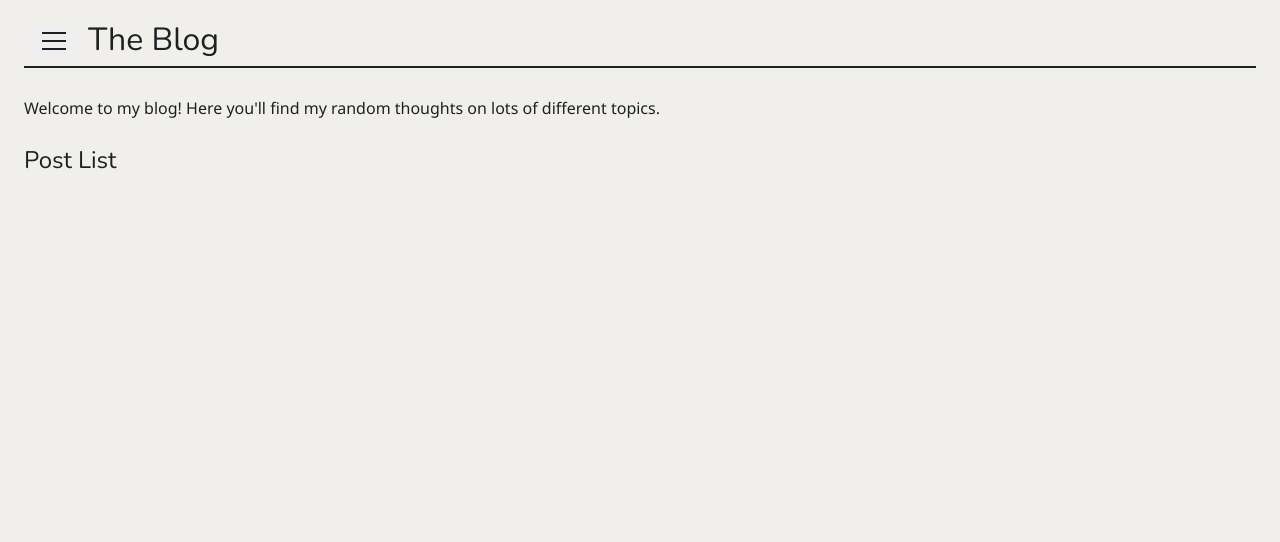
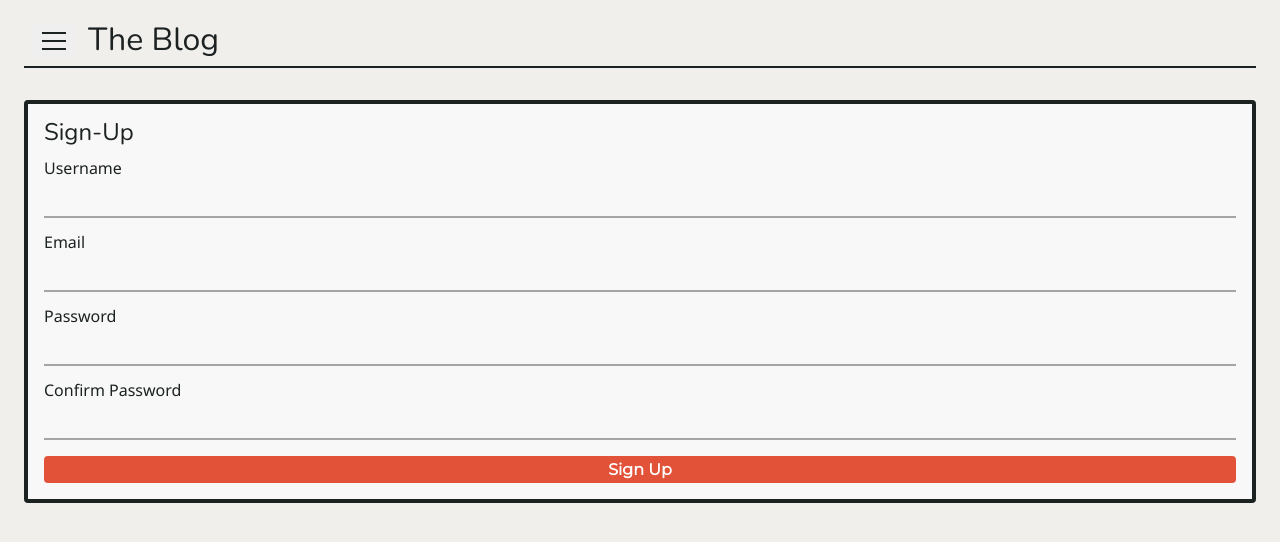
Before and after one commit to Liger-Z/blog_front, a React (Create React App) app: page /signup in a window 1280 px wide. Shown: the top 542 px of the page. Built offline with nearby package versions, Linux system fonts and the light colour scheme; no server answers.

Commit message:
Add SignUp component

```diff
--- a/src/App.js
+++ b/src/App.js
@@ -2,6 +2,7 @@ import { BrowserRouter as Router, Switch, Route } from 'react-router-dom';
 import Header from './components/Header';
 import Home from './components/Home';
 import Login from './components/Login';
+import SignUp from './components/SignUp';
 
 function App() {
   return (
@@ -11,6 +12,9 @@ function App() {
         <Switch>
           <Route path="/login">
             <Login />
+          </Route>
+          <Route path="/signup">
+            <SignUp />
           </Route>
           <Route path="/">
             <Home />
--- a/src/components/Navbar.js
+++ b/src/components/Navbar.js
@@ -35,6 +35,11 @@ const Navbar = () => {
               Login
             </Link>
           </li>
+          <li>
+            <Link to="/signup" onClick={handleClick}>
+              Sign-Up
+            </Link>
+          </li>
         </ul>
       </nav>
       <div id="background-filter"></div>
--- /dev/null
+++ b/src/components/SignUp.js
@@ -0,0 +1,66 @@
+import { useState } from 'react';
+
+const SignUp = () => {
+  const [field, setField] = useState({
+    username: '',
+    email: '',
+    password: '',
+    passwordConfirmation: ''
+  });
+
+  const handleChange = (event) => {
+    const target = event.target;
+
+    setField({
+      ...field,
+      [target.name]: target.value,
+    });
+  };
+
+  const handleSubmit = (event) => {
+    event.preventDefault();
+  };
+
+  return (
+    <div className="signup-container">
+      <form onSubmit={handleSubmit}>
+        <h2>Sign-Up</h2>
+        <label>Username</label>
+        <br />
+        <input
+          type="text"
+          name="username"
+          value={field.username}
+          onChange={handleChange}
+        />
+        <label>Email</label>
+        <br />
+        <input
+          type="email"
+          name="email"
+          value={field.email}
+          onChange={handleChange}
+        />
+        <label>Password</label>
+        <br />
+        <input
+          type="password"
+          name="password"
+          value={field.password}
+          onChange={handleChange}
+        />
+        <label>Confirm Password</label>
+        <br />
+        <input
+          type="password"
+          name="passwordConfirmation"
+          value={field.passwordConfirmation}
+          onChange={handleChange}
+        />
+        <button>Sign Up</button>
+      </form>
+    </div>
+  );
+};
+
+export default SignUp;
--- a/src/index.css
+++ b/src/index.css
@@ -32,6 +32,46 @@ h1 {
 h2 {
   font-family: 'Nunito';
   font-size: 1.5rem;
+}
+
+/***** Generic Form Styling *****/
+
+form {
+  display: flex;
+  flex-direction: column;
+}
+
+form > label {
+  margin-bottom: 4px;
+}
+
+form > input {
+  border: 0px;
+  border-bottom: 2px solid #1c212262;
+  margin-bottom: 16px;
+  background-color: rgb(248, 248, 248);
+  font-size: 1rem;
+}
+
+form > input:focus {
+  outline: none;
+  border-bottom: 2px solid #1c2122;
+}
+
+form > button {
+  padding: 4px 8px;
+  border: 0px;
+  border-radius: 4px;
+  background-color: #e25238;
+  color: white;
+  font-family: 'Montserrat';
+  font-size: 1rem;
+  font-weight: bold;
+}
+
+form > h2 {
+  margin-bottom: 16px;
+  font-family: 'Nunito';
 }
 
 /***** Header *****/
@@ -168,49 +208,20 @@ h2 {
 /***** Login *****/
 
 .login-container {
-
   background-color: rgb(248, 248, 248);
   padding: 16px;
   border: 4px solid #1c2122;
   border-radius: 4px;
 }
 
-.login-container > form {
-  display: flex;
-  flex-direction: column;
-}
 
-.login-container > form > label {
-  margin-bottom: 4px;
-}
+/***** SignUp *****/
 
-.login-container > form > input {
-  border: 0px;
-  border-bottom: 2px solid #1c212262;
-  margin-bottom: 16px;
+.signup-container {
   background-color: rgb(248, 248, 248);
-  font-size: 1rem;
-}
-
-.login-container > form > input:focus {
-  outline: none;
-  border-bottom: 2px solid #1c2122;
-}
-
-.login-container > form > button {
-  padding: 4px 8px;
-  border: 0px;
+  padding: 16px;
+  border: 4px solid #1c2122;
   border-radius: 4px;
-  background-color: #e25238;
-  color: white;
-  font-family: "Montserrat";
-  font-size: 1rem;
-  font-weight: bold;
-}
-
-.login-container > form > h2 {
-  margin-bottom: 16px;
-  font-family: "Nunito";
 }
 
 /* Hide element */
```
